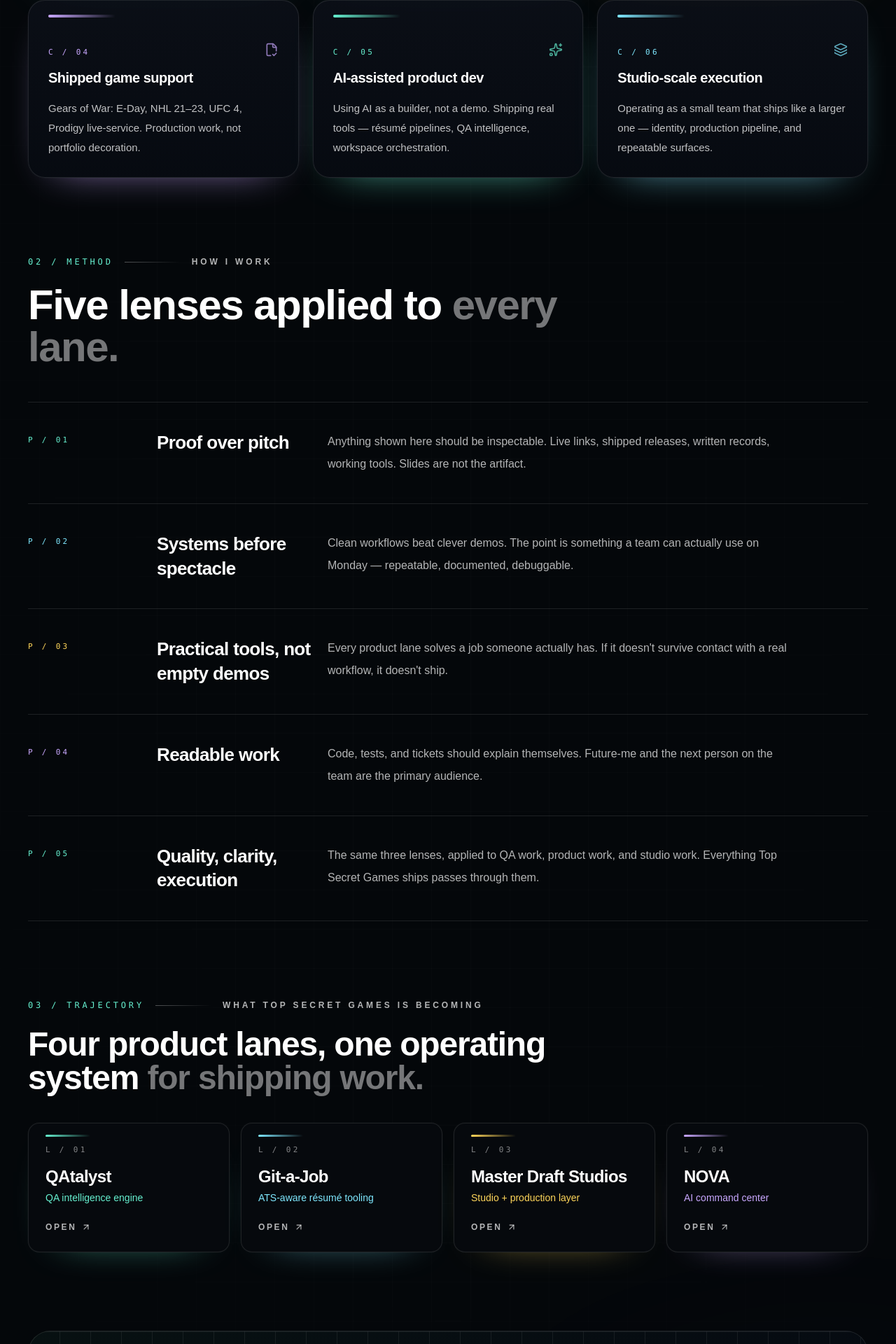
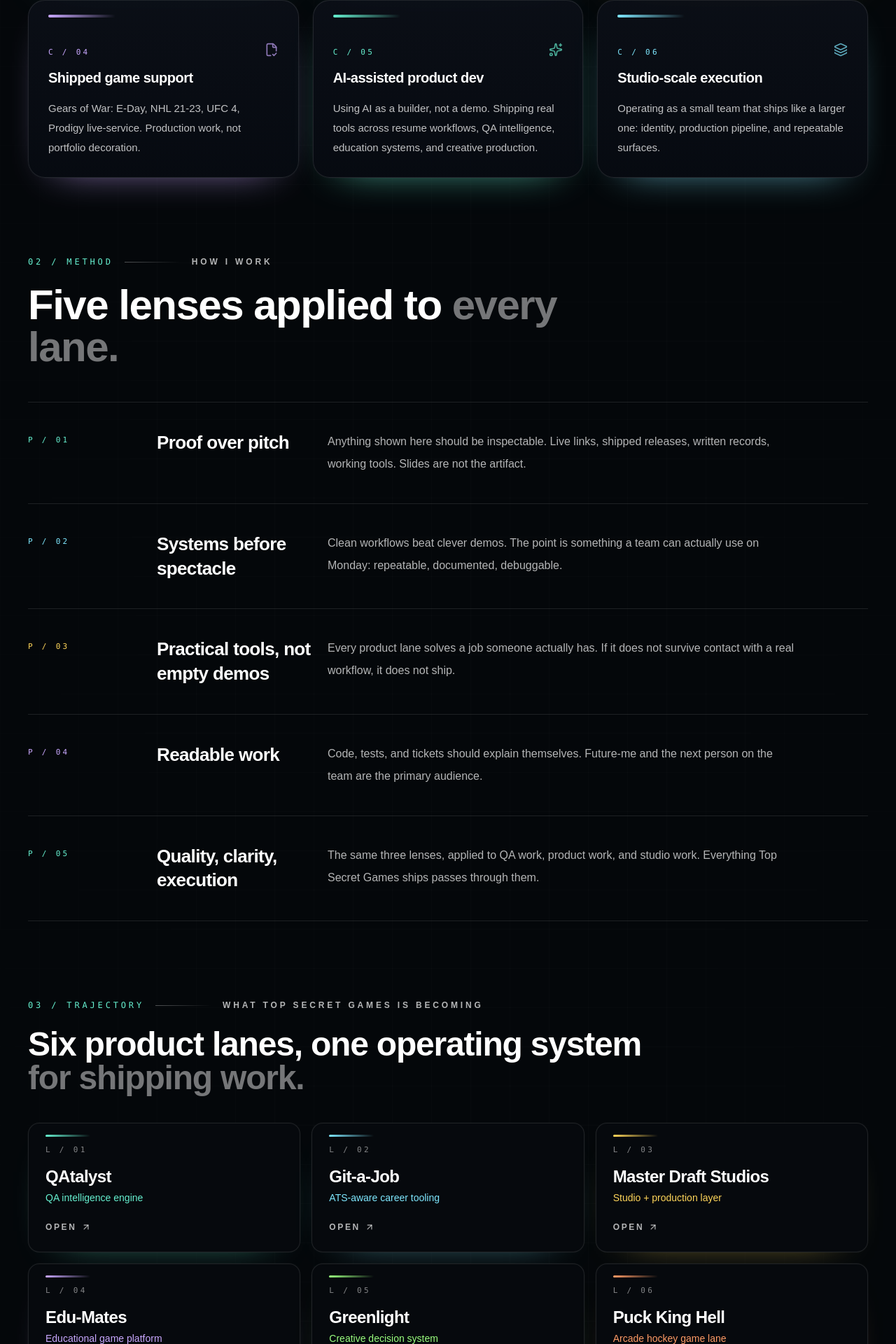
Before and after one commit to KingCarni/TopSecret-Games, a Next.js app: page /about in a window 1280 px wide. Shown: the part 1488-3408 px from the top of the page at 70% size. Built offline with nearby package versions, Linux system fonts and the light colour scheme.

Commit message:
Update about page project lanes from shared slate

```diff
--- a/app/about/page.tsx
+++ b/app/about/page.tsx
@@ -9,6 +9,7 @@ import {
   Layers,
 } from "lucide-react";
 import { PageShell, SectionLabel } from "@/components/topsecret/shared/PageShell";
+import { projects } from "@/lib/topsecret/site-data";
 import {
   CapabilityCard,
   type Capability,
@@ -21,7 +22,7 @@ import {
 export const metadata = {
   title: "About — Top Secret Games",
   description:
-    "Top Secret Games is the public studio and product lab for Harley Curtis — QA lead, systems-minded builder, and product creator working across game QA, AI tools, and practical software.",
+    "Top Secret Games is the public studio and product lab for Harley Curtis — QA lead, systems-minded builder, and product creator working across game QA, AI tools, education systems, and practical software.",
 };
 
 const identity = [
@@ -42,7 +43,7 @@ const capabilities: Capability[] = [
   {
     index: "C / 02",
     title: "QA leadership & triage",
-    body: "Owning quality across teams of 8–12, running triage, coordinating contractors, and keeping release confidence measurable.",
+    body: "Owning quality across teams of 8-12, running triage, coordinating contractors, and keeping release confidence measurable.",
     accent: "#7fe8ff",
     icon: ShieldCheck,
   },
@@ -56,21 +57,21 @@ const capabilities: Capability[] = [
   {
     index: "C / 04",
     title: "Shipped game support",
-    body: "Gears of War: E-Day, NHL 21–23, UFC 4, Prodigy live-service. Production work, not portfolio decoration.",
+    body: "Gears of War: E-Day, NHL 21-23, UFC 4, Prodigy live-service. Production work, not portfolio decoration.",
     accent: "#c9a8ff",
     icon: FileCheck2,
   },
   {
     index: "C / 05",
     title: "AI-assisted product dev",
-    body: "Using AI as a builder, not a demo. Shipping real tools — résumé pipelines, QA intelligence, workspace orchestration.",
+    body: "Using AI as a builder, not a demo. Shipping real tools across resume workflows, QA intelligence, education systems, and creative production.",
     accent: "#66f0d0",
     icon: Sparkles,
   },
   {
     index: "C / 06",
     title: "Studio-scale execution",
-    body: "Operating as a small team that ships like a larger one — identity, production pipeline, and repeatable surfaces.",
+    body: "Operating as a small team that ships like a larger one: identity, production pipeline, and repeatable surfaces.",
     accent: "#7fe8ff",
     icon: Layers,
   },
@@ -86,13 +87,13 @@ const principles: Principle[] = [
   {
     index: "P / 02",
     title: "Systems before spectacle",
-    body: "Clean workflows beat clever demos. The point is something a team can actually use on Monday — repeatable, documented, debuggable.",
+    body: "Clean workflows beat clever demos. The point is something a team can actually use on Monday: repeatable, documented, debuggable.",
     accent: "#7fe8ff",
   },
   {
     index: "P / 03",
     title: "Practical tools, not empty demos",
-    body: "Every product lane solves a job someone actually has. If it doesn't survive contact with a real workflow, it doesn't ship.",
+    body: "Every product lane solves a job someone actually has. If it does not survive contact with a real workflow, it does not ship.",
     accent: "#ffd65a",
   },
   {
@@ -109,20 +110,19 @@ const principles: Principle[] = [
   },
 ];
 
-const lanes = [
-  { name: "QAtalyst", tag: "QA intelligence engine", accent: "#66f0d0" },
-  { name: "Git-a-Job", tag: "ATS-aware résumé tooling", accent: "#7fe8ff" },
-  { name: "Master Draft Studios", tag: "Studio + production layer", accent: "#ffd65a" },
-  { name: "NOVA", tag: "AI command center", accent: "#c9a8ff" },
-];
+const laneAccents = ["#66f0d0", "#7fe8ff", "#ffd65a", "#c9a8ff", "#9aff7f", "#ff9b66"];
+const lanes = projects.map((project, index) => ({
+  name: project.name,
+  tag: project.media.title,
+  accent: laneAccents[index % laneAccents.length],
+  href: `/projects/${project.slug}`,
+}));
 
 export default function AboutPage() {
   return (
     <PageShell>
-      {/* HERO */}
       <section className="mx-auto max-w-7xl px-6 pt-24 pb-16 md:px-10 md:pt-32 md:pb-20">
         <SectionLabel number="00 / IDENTITY">About</SectionLabel>
-
         <h1 className="mt-10 max-w-5xl text-5xl font-semibold leading-[1.04] tracking-tight md:text-7xl lg:text-[88px]">
           A QA lead, product builder,
           <br />
@@ -130,13 +130,11 @@ export default function AboutPage() {
           <br />
           building in public.
         </h1>
-
         <p className="mt-8 max-w-2xl text-lg leading-8 text-white/70 md:text-xl">
           Top Secret Games is where shipped QA experience, practical product thinking,
           and self-built tools come together under{" "}
           <span className="text-white">one studio identity.</span>
         </p>
-
         <div className="mt-14 grid grid-cols-2 gap-px overflow-hidden rounded-2xl border border-white/10 bg-white/5 sm:grid-cols-4">
           {identity.map((s, i) => (
             <div key={s.k} className="bg-[#06090d] p-5">
@@ -152,14 +150,12 @@ export default function AboutPage() {
         </div>
       </section>
 
-      {/* CAPABILITIES */}
       <section className="mx-auto max-w-7xl px-6 pb-20 md:px-10 md:pb-28">
         <SectionLabel number="01 / CAPABILITY">What I bring</SectionLabel>
         <h2 className="mt-6 max-w-3xl text-4xl font-semibold tracking-tight md:text-6xl">
           A working stack of QA, product,
           <span className="text-white/45"> and execution.</span>
         </h2>
-
         <div className="mt-12 grid gap-5 md:grid-cols-2 xl:grid-cols-3">
           {capabilities.map((c) => (
             <CapabilityCard key={c.title} cap={c} />
@@ -167,14 +163,12 @@ export default function AboutPage() {
         </div>
       </section>
 
-      {/* PRINCIPLES */}
       <section className="mx-auto max-w-7xl px-6 pb-20 md:px-10 md:pb-28">
         <SectionLabel number="02 / METHOD">How I work</SectionLabel>
         <h2 className="mt-6 max-w-3xl text-4xl font-semibold tracking-tight md:text-6xl">
           Five lenses applied to
           <span className="text-white/45"> every lane.</span>
         </h2>
-
         <div className="mt-12">
           {principles.map((p) => (
             <PrincipleRow key={p.index} p={p} />
@@ -183,21 +177,19 @@ export default function AboutPage() {
         </div>
       </section>
 
-      {/* WHAT TSG IS BECOMING */}
       <section className="mx-auto max-w-7xl px-6 pb-20 md:px-10 md:pb-28">
         <SectionLabel number="03 / TRAJECTORY">
           What Top Secret Games is becoming
         </SectionLabel>
         <h2 className="mt-6 max-w-4xl text-4xl font-semibold tracking-tight md:text-5xl">
-          Four product lanes, one operating system{" "}
+          Six product lanes, one operating system{" "}
           <span className="text-white/45">for shipping work.</span>
         </h2>
-
-        <div className="mt-10 grid gap-4 md:grid-cols-2 xl:grid-cols-4">
+        <div className="mt-10 grid gap-4 md:grid-cols-2 xl:grid-cols-3">
           {lanes.map((l, i) => (
             <Link
-              key={l.name}
-              href="/projects"
+              key={l.href}
+              href={l.href}
               className="group relative overflow-hidden rounded-2xl border border-white/10 bg-[#06090d] p-6 transition hover:border-white/25"
               style={{
                 boxShadow: `0 0 0 1px rgba(255,255,255,0.02), 0 20px 60px -50px ${l.accent}`,
@@ -227,7 +219,6 @@ export default function AboutPage() {
         </div>
       </section>
 
-      {/* FOOTER CTA */}
       <section className="mx-auto max-w-7xl px-6 pb-28 md:px-10 md:pb-36">
         <div className="relative overflow-hidden rounded-[32px] border border-white/10 bg-[linear-gradient(135deg,rgba(8,18,18,0.9)_0%,rgba(6,10,18,0.9)_100%)] p-10 md:p-16">
           <div
```
